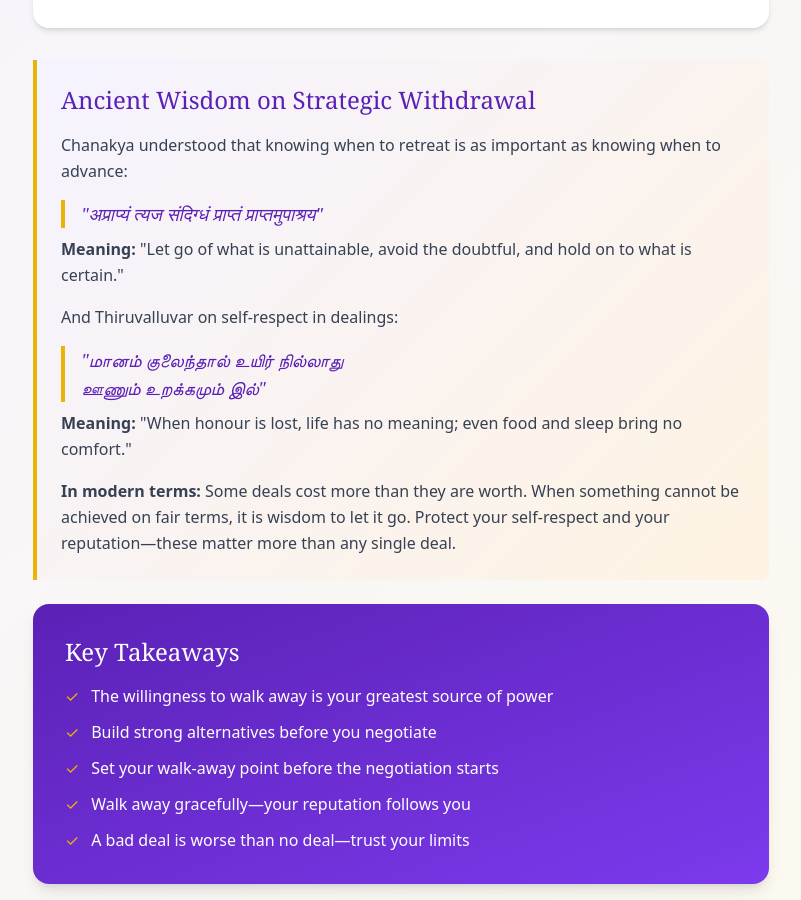
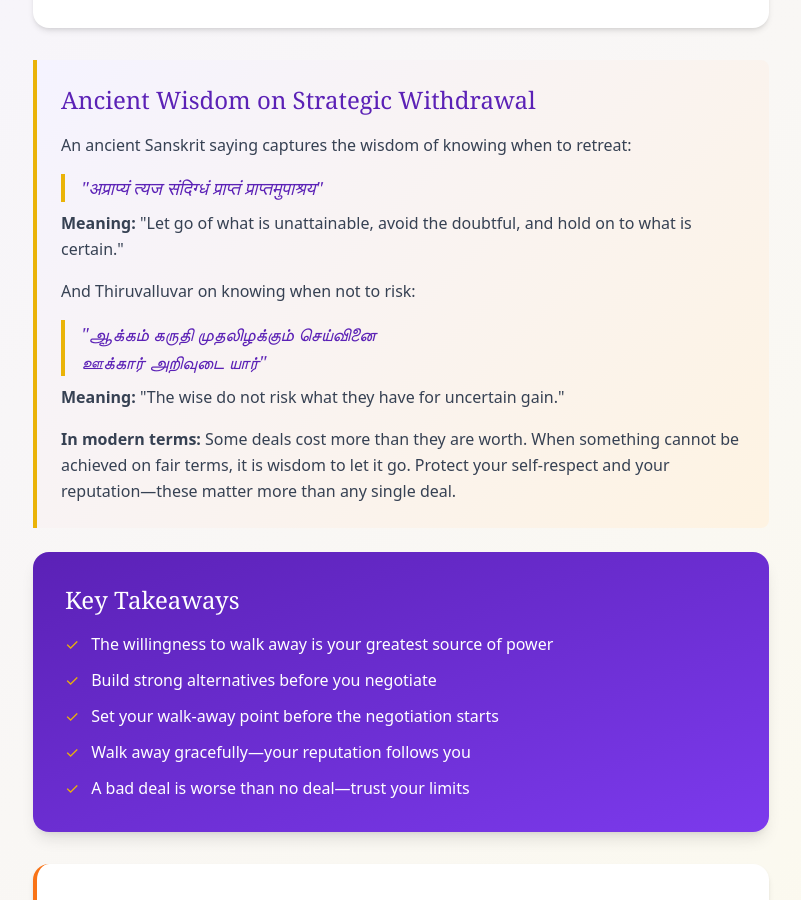
Before and after one commit to drkrishnan2007/business-education, a Next.js app: page /topics/negotiation/walking-away in a window 1280 px wide. Shown: the part 4180-5080 px from the top of the page, without its empty margins (239-1040 px from the left). Built offline with nearby package versions, Linux system fonts and the light colour scheme.

Commit message:
Negotiation fixes: positive Chanakya meaning, correct Sanskrit attribution, verified Thirukkural

```diff
--- a/src/app/topics/negotiation/page.tsx
+++ b/src/app/topics/negotiation/page.tsx
@@ -107,7 +107,8 @@ export default function NegotiationTopicPage() {
             &quot;सामदानभेददण्डैः साध्यं कार्यं प्रयोजयेत्।&quot;
           </blockquote>
           <blockquote className="text-lg font-serif text-[#5b21b6] italic">
-            &quot;Accomplish your goals through conciliation, generosity, creating differences, or force&mdash;in that order.&quot;
+            &quot;Achieve your goals through dialogue first, then generosity,
+            then finding alternatives, and only as a last resort, firmness.&quot;
           </blockquote>
           <p className="mt-2 text-gray-600">&mdash; Chanakya, Arthashastra</p>
         </div>
--- a/src/app/topics/negotiation/walking-away/page.tsx
+++ b/src/app/topics/negotiation/walking-away/page.tsx
@@ -331,8 +331,8 @@ export default function WalkingAwayPage() {
               Ancient Wisdom on Strategic Withdrawal
             </h2>
             <p className="text-gray-700 leading-relaxed mb-4">
-              Chanakya understood that knowing when to retreat is as important
-              as knowing when to advance:
+              An ancient Sanskrit saying captures the wisdom of knowing when
+              to retreat:
             </p>
             <blockquote className="text-lg font-serif text-[#5b21b6] italic mb-2 border-l-4 border-[#eab308] pl-4">
               &quot;अप्राप्यं त्यज संदिग्धं प्राप्तं प्राप्तमुपाश्रय&quot;
@@ -342,15 +342,15 @@ export default function WalkingAwayPage() {
               avoid the doubtful, and hold on to what is certain.&quot;
             </p>
             <p className="text-gray-700 leading-relaxed mb-4">
-              And Thiruvalluvar on self-respect in dealings:
+              And Thiruvalluvar on knowing when not to risk:
             </p>
             <blockquote className="text-lg font-serif text-[#5b21b6] italic mb-2 border-l-4 border-[#eab308] pl-4">
-              &quot;மானம் குலைந்தால் உயிர் நில்லாது<br />
-              ஊணும் உறக்கமும் இல்&quot;
+              &quot;ஆக்கம் கருதி முதலிழக்கும் செய்வினை<br />
+              ஊக்கார் அறிவுடை யார்&quot;
             </blockquote>
             <p className="text-gray-700 leading-relaxed mb-4">
-              <strong>Meaning:</strong> &quot;When honour is lost, life has no
-              meaning; even food and sleep bring no comfort.&quot;
+              <strong>Meaning:</strong> &quot;The wise do not risk what they
+              have for uncertain gain.&quot;
             </p>
             <p className="text-gray-700 leading-relaxed">
               <strong>In modern terms:</strong> Some deals cost more than they
```
